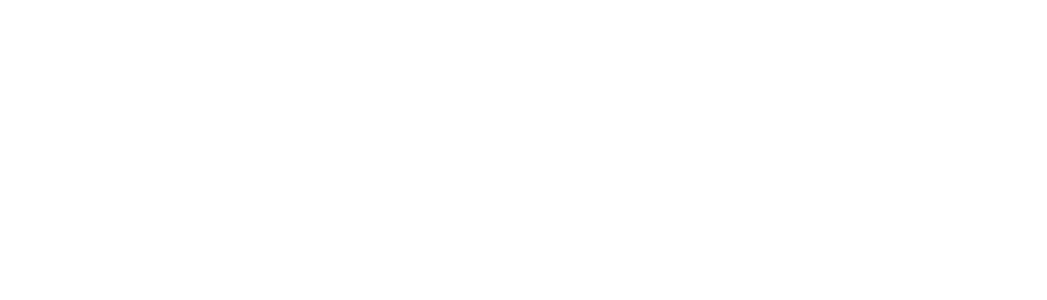
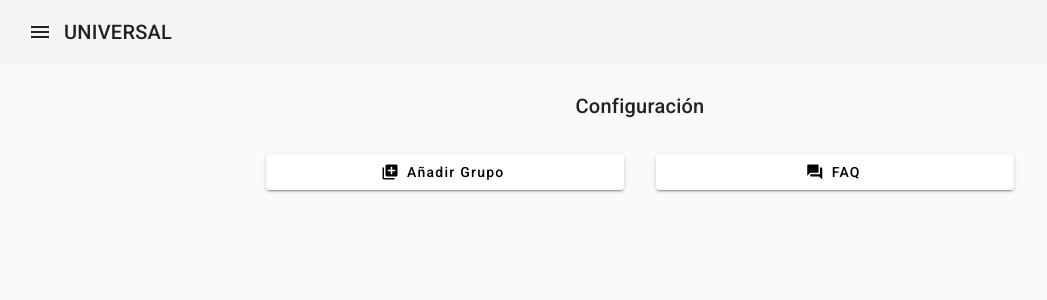
Before and after one commit to guestuser10/SFIU, an Angular app: page /configuracion in a window 1280 px wide. Before the commit this address led to /. Shown: the top 300 px of the page, without its empty margins (0-1047 px from the left). Built offline with nearby package versions, Linux system fonts and the light colour scheme; a web font is replaced by a local one.

Commit message:
Add Angular Material Table module and update configuration component

```diff
--- a/src/app/ang-mat-imp/ang-mat-imp.module.ts
+++ b/src/app/ang-mat-imp/ang-mat-imp.module.ts
@@ -15,6 +15,7 @@ import { MatDatepickerModule } from '@angular/material/datepicker';
 import { MatNativeDateModule } from '@angular/material/core';
 import {MatCheckboxModule} from '@angular/material/checkbox';
 import { MatSelectModule } from '@angular/material/select';
+import { MatTableModule } from '@angular/material/table';
 
 import { FormsModule } from '@angular/forms';
 import { TextFieldModule } from '@angular/cdk/text-field';
@@ -40,6 +41,7 @@ import { TextFieldModule } from '@angular/cdk/text-field';
     MatNativeDateModule,
     MatCheckboxModule,
     MatSelectModule,
+    MatTableModule,
   ],
   exports:[
     MatToolbarModule,
@@ -58,6 +60,7 @@ import { TextFieldModule } from '@angular/cdk/text-field';
     MatNativeDateModule,
     MatCheckboxModule,
     MatSelectModule,
+    MatTableModule,
   ],
 })
 export class AngMatImpModule {
--- /dev/null
+++ b/src/app/configuracion/add-grupo-dialog/add-grupo-dialog.component.css
@@ -0,0 +1,40 @@
+div {
+    max-width: 400px;
+    margin: auto;
+    padding: 20px;
+    border: 1px solid #ccc;
+    border-radius: 8px;
+    box-shadow: 0 4px 8px rgba(0, 0, 0, 0.1);
+}
+
+h2 {
+    text-align: center;
+}
+
+form {
+    display: flex;
+    flex-direction: column;
+}
+
+label {
+    margin-top: 10px;
+}
+
+input,
+textarea,
+button {
+    margin-bottom: 10px;
+    padding: 8px;
+    font-size: 14px;
+    width: 100%; /* O ajusta según tus necesidades */
+}
+
+button {
+    background-color: #4caf50;
+    color: white;
+    cursor: pointer;
+}
+
+button:hover {
+    background-color: #45a049;
+}
--- /dev/null
+++ b/src/app/configuracion/add-grupo-dialog/add-grupo-dialog.component.html
@@ -0,0 +1,15 @@
+<div>
+    <h2>Añadir Grupo</h2>
+
+    <form (submit)="enviarFormulario()" class="custom-scrollbar">
+        <!-- Campos del formulario -->
+        <mat-form-field>
+            <mat-label>Nombre:</mat-label>
+            <input matInput type="text" id="nombre" name="nombre" [(ngModel)]="nuevoGrupo.nombre" required>
+        </mat-form-field>
+
+
+        <!-- Botón de enviar -->
+        <button mat-raised-button type="submit">Agregar Grupo</button>
+    </form>
+</div>
--- /dev/null
+++ b/src/app/configuracion/add-grupo-dialog/add-grupo-dialog.component.ts
@@ -0,0 +1,28 @@
+import { HttpClient } from '@angular/common/http';
+import { Component } from '@angular/core';
+import { MatDialogRef } from '@angular/material/dialog';
+
+@Component({
+  selector: 'app-add-grupo-dialog',
+  templateUrl: './add-grupo-dialog.component.html',
+  styleUrls: ['./add-grupo-dialog.component.css']
+})
+export class AddGrupoDialogComponent {
+  nuevoGrupo: any = {
+    nombre: "",
+    activo: 1,
+  };
+  constructor(
+    public dialogRef: MatDialogRef<AddGrupoDialogComponent>,
+    private http: HttpClient
+  ) {}
+  enviarFormulario() {
+    console.log(this.nuevoGrupo.id_grupo)
+    this.http.post('http://127.0.0.1:8000/create_grupo', this.nuevoGrupo)
+      .subscribe(response => {
+        console.log(response);
+      });
+      location.reload();
+  }
+
+}
--- a/src/app/configuracion/configuracion-component/configuracion-component.component.css
+++ b/src/app/configuracion/configuracion-component/configuracion-component.component.css
@@ -0,0 +1,8 @@
+.centered-container {
+    text-align: center;
+}
+
+.add-button {
+    width: 28%;
+    margin: 2vh;
+}
--- a/src/app/configuracion/configuracion-component/configuracion-component.component.html
+++ b/src/app/configuracion/configuracion-component/configuracion-component.component.html
@@ -1 +1,17 @@
-<p>configuracion-component works!</p>
+<div class="centered-container">
+    <h2>Configuración</h2>
+
+    <div style="width: 100%; text-align: center;">
+        <button mat-raised-button class="add-button" (click)="DialogAddGrupo()">
+            <mat-icon>library_add</mat-icon>
+            Añadir Grupo
+        </button>
+        <button mat-raised-button class="add-button">
+            <mat-icon>question_answer</mat-icon>
+            FAQ
+        </button>
+    </div>
+    <div style="width: 100%; text-align: center;">
+
+    </div>
+</div>
--- a/src/app/configuracion/configuracion-component/configuracion-component.component.ts
+++ b/src/app/configuracion/configuracion-component/configuracion-component.component.ts
@@ -1,10 +1,21 @@
 import { Component } from '@angular/core';
-
+import { MatDialog } from '@angular/material/dialog';
+import { AddGrupoDialogComponent } from '../add-grupo-dialog/add-grupo-dialog.component';
 @Component({
   selector: 'app-configuracion-component',
   templateUrl: './configuracion-component.component.html',
   styleUrls: ['./configuracion-component.component.css']
 })
 export class ConfiguracionComponentComponent {
+  constructor( public dialog: MatDialog) { }
+  DialogAddGrupo() {
+    const dialogRef = this.dialog.open(AddGrupoDialogComponent, {
+      width: '400px', // Puedes ajustar el ancho según tus necesidades
+    });
 
+    // Suscripción para manejar los datos que puedes devolver desde el diálogo
+    dialogRef.afterClosed().subscribe(result => {
+      console.log('El cuadro de diálogo se cerró', result);
+    });
+  }
 }
--- a/src/app/nav-menu/addobrero-dialog/addobrero-dialog.component.ts
+++ b/src/app/nav-menu/addobrero-dialog/addobrero-dialog.component.ts
@@ -41,6 +41,7 @@ export class AddobreroDialogComponent implements OnInit {
       .subscribe(response => {
         console.log(response);
       });
+      location.reload();
   }
 
 }
--- a/src/app/nav-menu/adduser-dialog/adduser-dialog.component.ts
+++ b/src/app/nav-menu/adduser-dialog/adduser-dialog.component.ts
@@ -47,5 +47,6 @@ export class AdduserDialogComponent implements OnInit{
         .subscribe(response => {
           console.log(response);
         });
+        location.reload();
     }
 }
--- a/src/app/nav-menu/nav-menu-component/nav-menu-component.component.html
+++ b/src/app/nav-menu/nav-menu-component/nav-menu-component.component.html
@@ -46,7 +46,7 @@
                 </mat-expansion-panel>
             </mat-accordion>
 
-            <a mat-list-item href="#" style="margin-top: 2VW;">si</a>
+            <a mat-list-item routerLink="/configuracion" style="margin-top: 2VW;">Configuracion</a>
 
         </mat-nav-list>
     </mat-sidenav>
--- a/src/app/nav-menu/nav-menu-routing.module.ts
+++ b/src/app/nav-menu/nav-menu-routing.module.ts
@@ -6,6 +6,7 @@ import { PerfilComponentComponent } from '../perfil/perfil-component/perfil-comp
 import { BusquedaMiembroComponentComponent } from '../busqueda/busqueda-miembro-component/busqueda-miembro-component.component';
 import { BusquedaObreroComponentComponent } from '../busqueda/busqueda-obrero-component/busqueda-obrero-component.component';
 import { ProblemaComponentComponent } from '../problema/problema-component/problema-component.component';
+import { ConfiguracionComponentComponent } from '../configuracion/configuracion-component/configuracion-component.component';
 
 const routes: Routes = [
   {path:'',
@@ -16,6 +17,7 @@ const routes: Routes = [
     {path: 'miembro/:busqueda', component: BusquedaMiembroComponentComponent},
     {path: 'obrero/:busqueda', component: BusquedaObreroComponentComponent},
     {path: 'problema/:id_problema', component: ProblemaComponentComponent},
+    {path: 'configuracion', component: ConfiguracionComponentComponent},
     {path: '', redirectTo: 'login', pathMatch: 'full'},
   ],
 }
```
Also changed, not shown: src/app/configuracion/configuracion.module.ts (+6 -3 lines), 1 other file (tests, documents, lock files or other folders).
